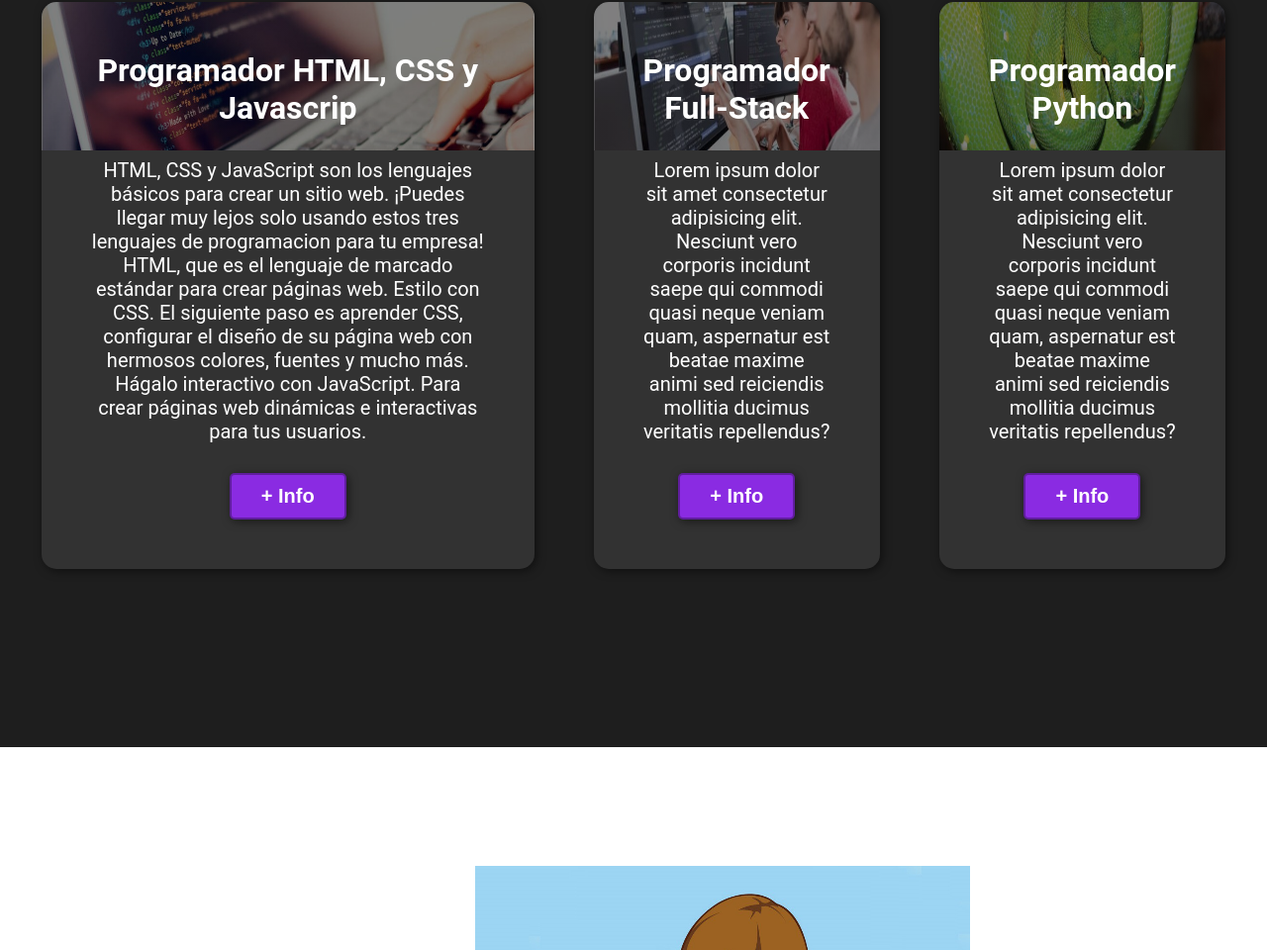
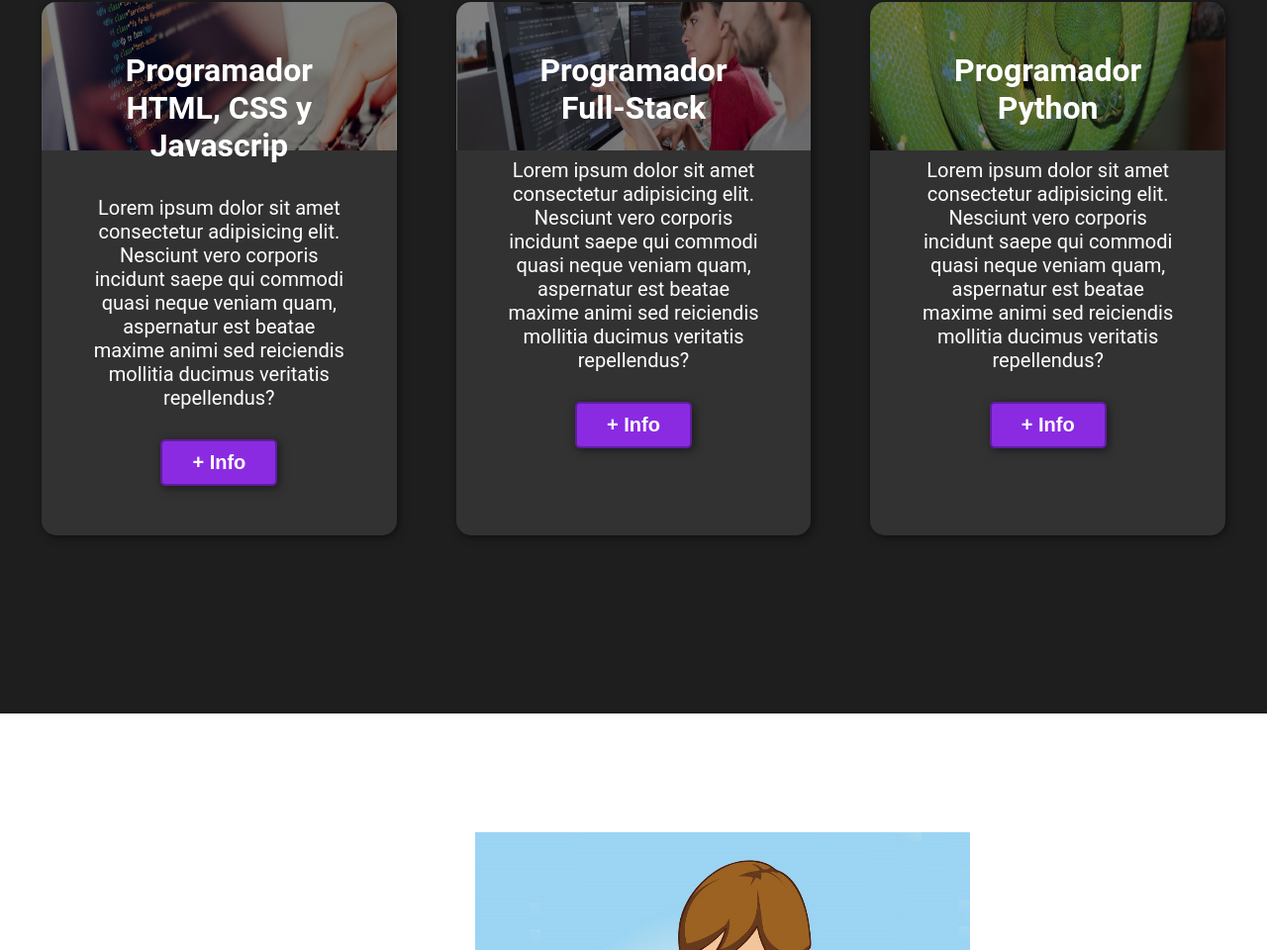
Before and after one commit to jdmm0718/P-gina-Web-COMPLETA-con-HTML-y-CSS, a plain HTML site: page index.html in a window 1280 px wide. Shown: the part 1926-2886 px from the top of the page at 99% size. Drawn offline with Linux system fonts and the light colour scheme.

Commit message:
fixxed bug

```diff
--- a/index.html
+++ b/index.html
@@ -43,13 +43,7 @@
             <div class="programas">
                 <div class="carta">
                     <h3>Programador HTML, CSS y Javascrip</h3>
-                    <p>HTML, CSS y JavaScript son los lenguajes básicos para crear un sitio web.
-
-                        ¡Puedes llegar muy lejos solo usando estos tres lenguajes de programacion para tu empresa!
-
-                        HTML, que es el lenguaje de marcado estándar para crear páginas web.
-                        Estilo con CSS. El siguiente paso es aprender CSS, configurar el diseño de su página web con hermosos colores, fuentes y mucho más.
-                        Hágalo interactivo con JavaScript. Para crear páginas web dinámicas e interactivas para tus usuarios.</p>
+                    <p>Lorem ipsum dolor sit amet consectetur adipisicing elit. Nesciunt vero corporis incidunt saepe qui commodi quasi neque veniam quam, aspernatur est beatae maxime animi sed reiciendis mollitia ducimus veritatis repellendus?</p>
                     <button>+ Info</button>
                 </div>
                 <div class="carta">
```
